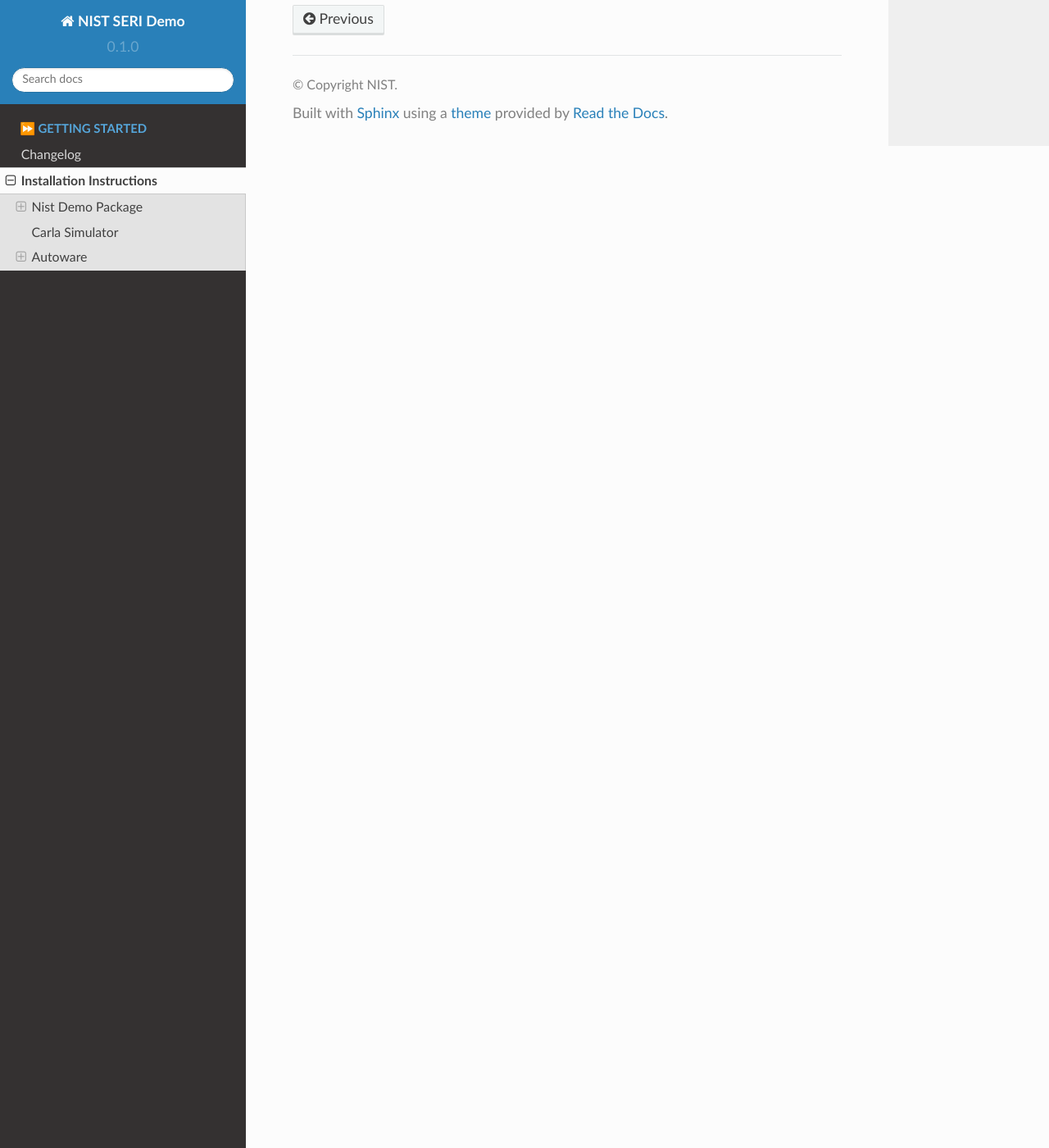
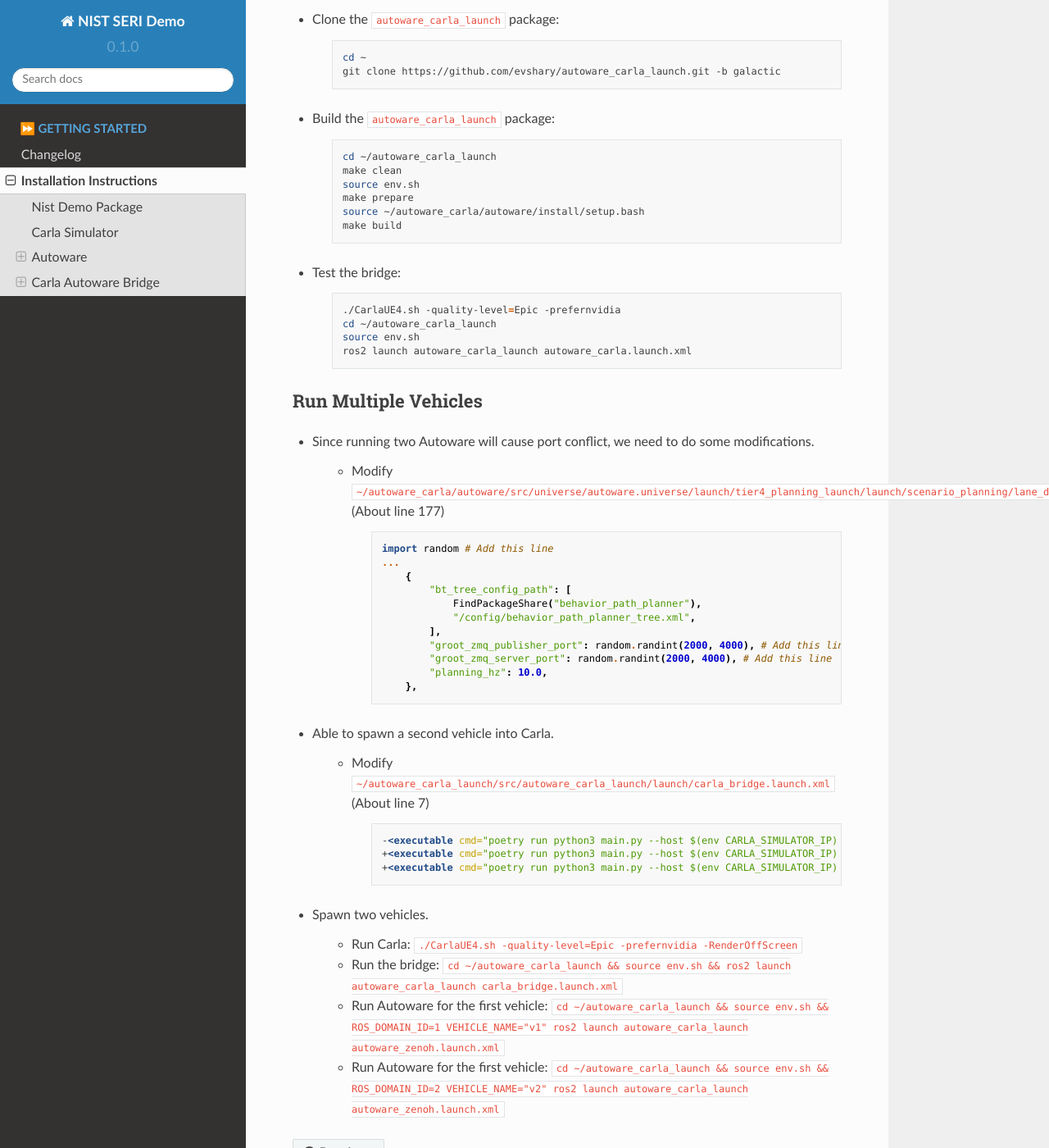
Before and after one commit to zeidk/seri_workshop_demo, a Sphinx documentation site: the page built from docs/getting_started/installation.rst, in a window 1280 px wide and 1400 px high, scrolled down 2792 px. Shown: the whole window at 82% size. Built offline with Sphinx 7.4.7 and the Read the Docs theme 2.0.0, drawn with Linux system fonts in a browser that asks for light colours; some of the changed text lies outside the part shown.

Commit message:
first push

```diff
--- a/docs/getting_started/installation.rst
+++ b/docs/getting_started/installation.rst
@@ -21,8 +21,8 @@ Installation Instructions
             ├── nist_seri_ws
             |   └── src
             |       └──seri_workshop_demo
-            |          ├── nist_demo
-            |          └── autoware_carla_launch
+            |          └── nist_demo
+            ├── autoware_carla_launch
             └── autoware_carla
                 ├── autoware
                 └── carla_simulator
@@ -151,8 +149,83 @@ Install Autoware
     .. admonition:: Requirements
         :class: attention
 
-        :file:`~/dev/autoware` is a ROS 2 workspace. Each time a modification is made to any file in the :file:`src` folder, the workspace must be rebuilt with ``colcon build --symlink-install --cmake-args -DCMAKE_BUILD_TYPE=Release``.
+        :file:`~/autoware_carla/autoware` is a ROS 2 workspace. Each time a modification is made to any file in the :file:`src` folder, the workspace must be rebuilt with ``colcon build --symlink-install --cmake-args -DCMAKE_BUILD_TYPE=Release``.
 
 - Test Autoware:
 
     - Follow the instructions found `here <https://autowarefoundation.github.io/autoware.auto/AutowareAuto/installation.html#test-your-installation>`_ to test the planning simulation in Autoware.
+
+
+Carla Autoware Bridge
+----------------------------
+
+- Clone the :file:`autoware_carla_launch` package:
+
+        .. code-block:: bash
+            :class: no-copybutton
+
+            cd ~
+            git clone https://github.com/evshary/autoware_carla_launch.git -b galactic
+
+- Build the :file:`autoware_carla_launch` package:
+
+        .. code-block:: bash
+            :class: no-copybutton
+
+            cd ~/autoware_carla_launch
+            make clean
+            source env.sh
+            make prepare
+            source ~/autoware_carla/autoware/install/setup.bash
+            make build
+
+- Test the bridge:
+
+        .. code-block:: bash
+            :class: no-copybutton
+
+            ./CarlaUE4.sh -quality-level=Epic -prefernvidia
+            cd ~/autoware_carla_launch
+            source env.sh
+            ros2 launch autoware_carla_launch autoware_carla.launch.xml
+
+
+Run Multiple Vehicles
+^^^^^^^^^^^^^^^^^^^^^^
+
+- Since running two Autoware will cause port conflict, we need to do some modifications.
+
+    - Modify ``~/autoware_carla/autoware/src/universe/autoware.universe/launch/tier4_planning_launch/launch/scenario_planning/lane_driving/behavior_planning/behavior_planning.launch.py`` (About line 177)
+
+        .. code-block:: python
+            :class: highlight
+
+            import random # Add this line
+            ...
+                {
+                    "bt_tree_config_path": [
+                        FindPackageShare("behavior_path_planner"),
+                        "/config/behavior_path_planner_tree.xml",
+                    ],
+                    "groot_zmq_publisher_port": random.randint(2000, 4000), # Add this line
+                    "groot_zmq_server_port": random.randint(2000, 4000), # Add this line
+                    "planning_hz": 10.0,
+                },
+
+- Able to spawn a second vehicle into Carla.
+
+    - Modify ``~/autoware_carla_launch/src/autoware_carla_launch/launch/carla_bridge.launch.xml`` (About line 7)
+
+        .. code-block:: xml
+            :class: highlight
+
+            -<executable cmd="poetry run python3 main.py --host $(env CARLA_SIMULATOR_IP) --rolename $(env VEHICLE_NAME)" cwd="$(env AUTOWARE_CARLA_ROOT)/external/zenoh_carla_bridge/carla_agent" output="screen" />
+            +<executable cmd="poetry run python3 main.py --host $(env CARLA_SIMULATOR_IP) --rolename 'v1' --position 87.687683,145.671295,0.300000,0.000000,90.000053,0.000000" cwd="$(env AUTOWARE_CARLA_ROOT)/external/zenoh_carla_bridge/carla_agent" output="screen" />
+            +<executable cmd="poetry run python3 main.py --host $(env CARLA_SIMULATOR_IP) --rolename 'v2' --position 92.109985,227.220001,0.300000,0.000000,-90.000298,0.000000" cwd="$(env AUTOWARE_CARLA_ROOT)/external/zenoh_carla_bridge/carla_agent" output="screen" />
+
+- Spawn two vehicles.
+
+    - Run Carla: ``./CarlaUE4.sh -quality-level=Epic -prefernvidia -RenderOffScreen``
+    - Run the bridge: ``cd ~/autoware_carla_launch && source env.sh && ros2 launch autoware_carla_launch carla_bridge.launch.xml``
+    - Run Autoware for the first vehicle: ``cd ~/autoware_carla_launch && source env.sh && ROS_DOMAIN_ID=1 VEHICLE_NAME="v1" ros2 launch autoware_carla_launch autoware_zenoh.launch.xml``
+    - Run Autoware for the first vehicle: ``cd ~/autoware_carla_launch && source env.sh && ROS_DOMAIN_ID=2 VEHICLE_NAME="v2" ros2 launch autoware_carla_launch autoware_zenoh.launch.xml``
```
Also changed, not shown: other parts of docs/getting_started/installation.rst (+2 -4 lines).
